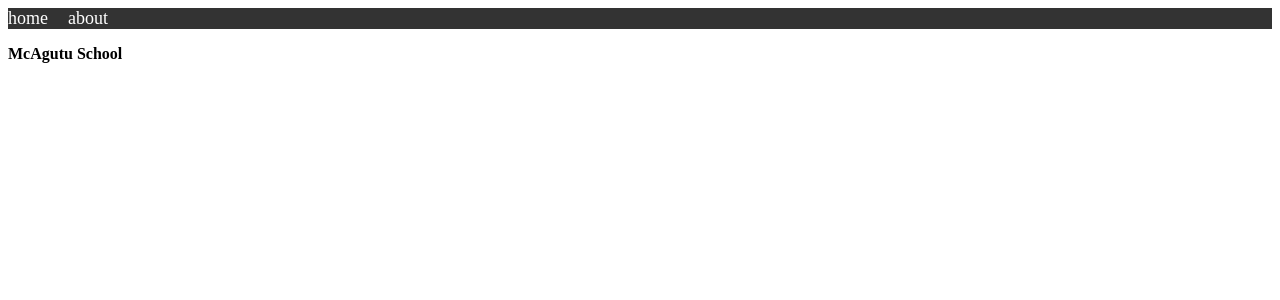
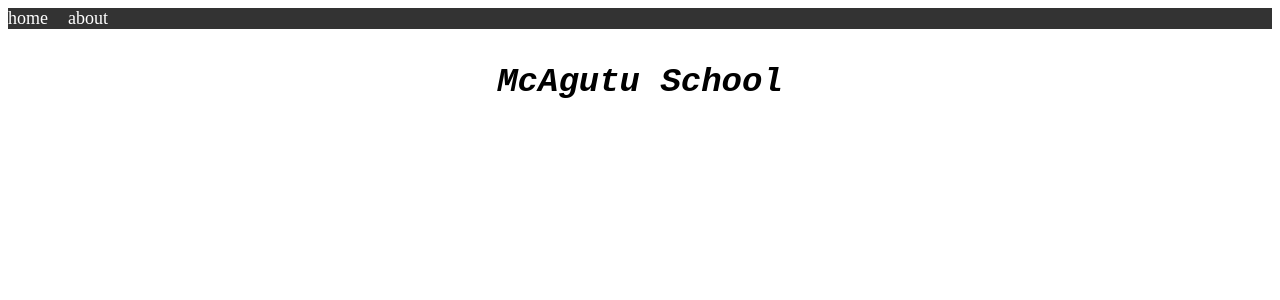
Before and after one commit to ianotieno/angular-project, an Angular app: page / in a window 1280 px wide. Shown: the top 300 px of the page. Built offline with nearby package versions, Linux system fonts and the light colour scheme.

Commit message:
about component

```diff
--- a/src/app/app.component.css
+++ b/src/app/app.component.css
@@ -0,0 +1,8 @@
+.School{
+    font-size: 34px;
+    margin-bottom: 20px;
+    font-family: 'Courier New', Courier, monospace;
+    font-style: oblique;
+    text-align: center;
+
+}
--- a/src/app/my-first-comp/my-first-comp.component.css
+++ b/src/app/my-first-comp/my-first-comp.component.css
@@ -15,14 +15,7 @@
     margin-bottom: 20px;
     text-align: center;
 }
-.School{
-    font-size: 34px;
-    margin-bottom: 20px;
-    font-family: 'Courier New', Courier, monospace;
-    font-style: oblique;
-    text-align: center;
 
-}
 /* Style the form groups */
 .form-group {
     margin-bottom: 20px;
```
